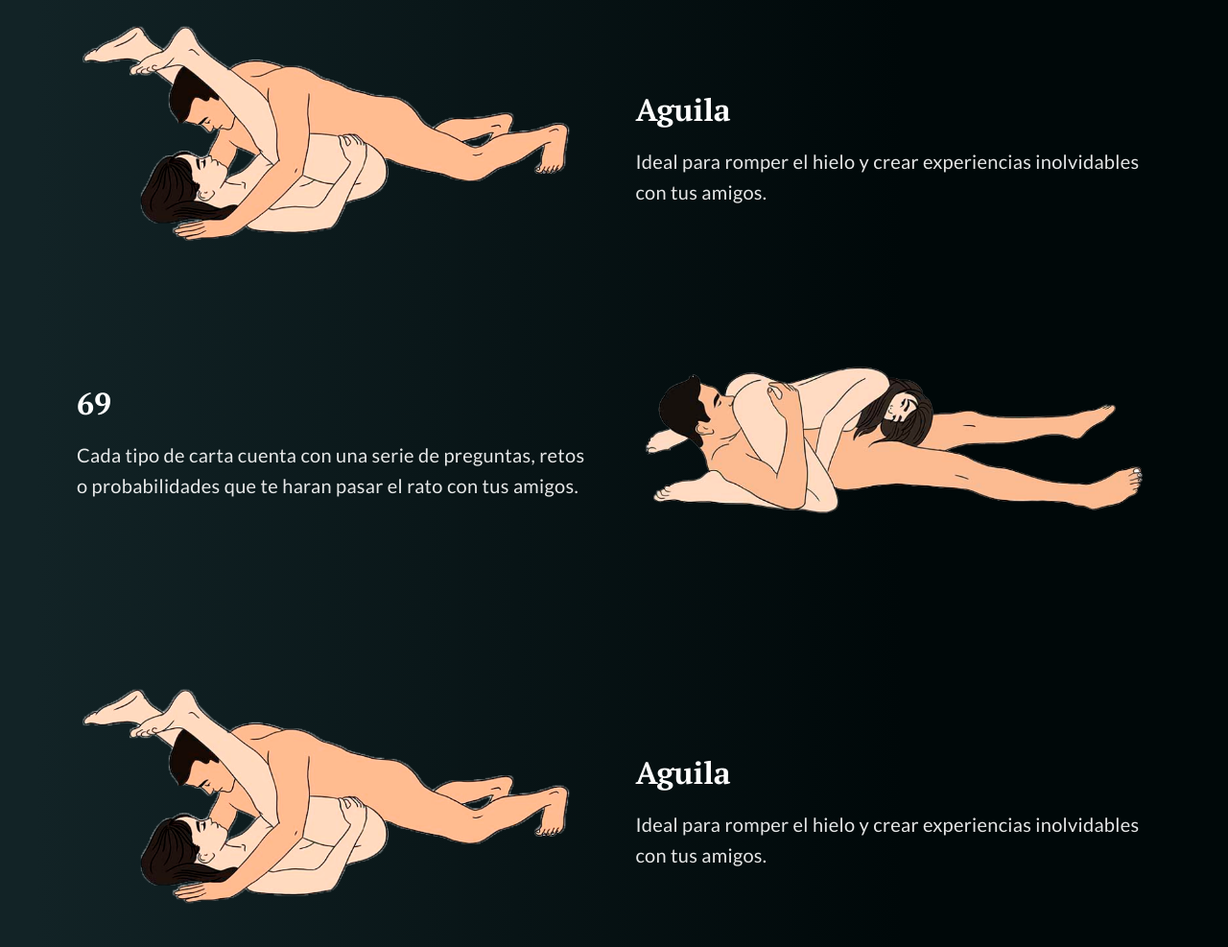
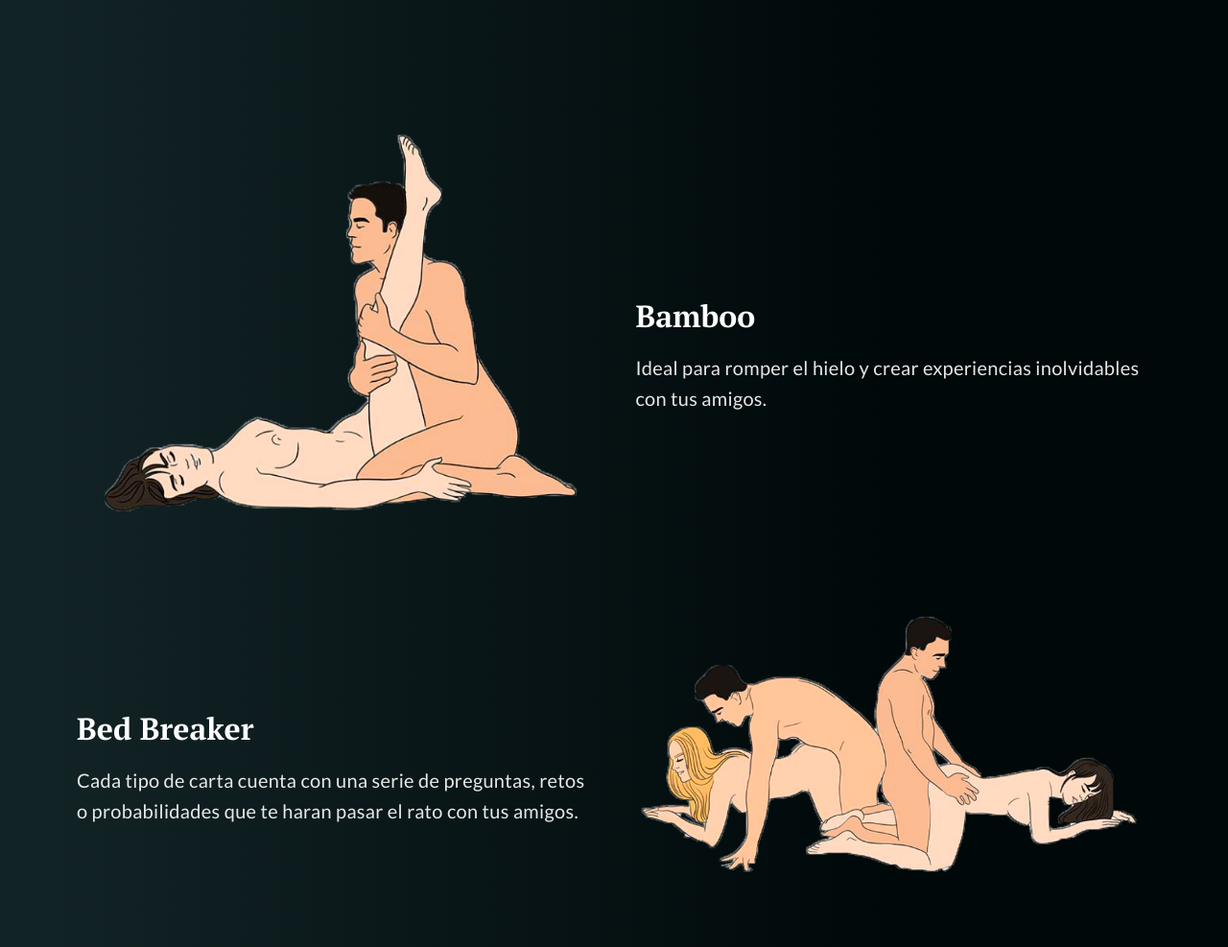
Before and after one commit to Moises898/Let-s-Drink, a plain HTML site: page Posiciones.html in a window 1280 px wide. Shown: the part 1876-2863 px from the top of the page at 96% size. Drawn offline with Linux system fonts and the light colour scheme.

Commit message:
Posiciones

```diff
--- a/Posiciones.html
+++ b/Posiciones.html
@@ -68,178 +68,178 @@
 
         <div class="row margin-bottom max-width-l">
           <div class="col-one-half middle">
-            <h3>69</h3>
+            <h3>Alfombra Mágica</h3>
             <p class="paragraph">Cada tipo de carta cuenta con una serie de preguntas, retos o probabilidades que te haran pasar el rato con tus amigos.</p>
           </div>
           <div class="col-one-half">
-            <img src="media/Posturas/69.PNG" alt="Editor">
+            <img src="media/Posturas/Alfombra Magica.PNG" alt="Editor">
           </div>
         </div>
         <div class="row max-width-l reverse-order">
           <div class="col-one-half">
-            <img  src="media/Posturas/Aguila.PNG" alt="Sketch">
+            <img  src="media/Posturas/Bamboo.PNG" alt="Sketch">
           </div>
           <div class="col-one-half middle">
-            <h3>Aguila</h3>
+            <h3>Bamboo</h3>
             <p class="paragraph">Ideal para romper el hielo y crear experiencias inolvidables con tus amigos.</p>
           </div>
         </div>
 
         <div class="row margin-bottom max-width-l">
           <div class="col-one-half middle">
-            <h3>69</h3>
+            <h3>Bed Breaker</h3>
             <p class="paragraph">Cada tipo de carta cuenta con una serie de preguntas, retos o probabilidades que te haran pasar el rato con tus amigos.</p>
           </div>
           <div class="col-one-half">
-            <img src="media/Posturas/69.PNG" alt="Editor">
+            <img src="media/Posturas/Bed Breaker.PNG" alt="Editor">
           </div>
         </div>
         <div class="row max-width-l reverse-order">
           <div class="col-one-half">
-            <img  src="media/Posturas/Aguila.PNG" alt="Sketch">
+            <img  src="media/Posturas/Cangrejo.PNG" alt="Sketch">
           </div>
           <div class="col-one-half middle">
-            <h3>Aguila</h3>
+            <h3>Cangrejo</h3>
             <p class="paragraph">Ideal para romper el hielo y crear experiencias inolvidables con tus amigos.</p>
           </div>
         </div>
 
         <div class="row margin-bottom max-width-l">
           <div class="col-one-half middle">
-            <h3>69</h3>
+            <h3>Destornillador</h3>
             <p class="paragraph">Cada tipo de carta cuenta con una serie de preguntas, retos o probabilidades que te haran pasar el rato con tus amigos.</p>
           </div>
           <div class="col-one-half">
-            <img src="media/Posturas/69.PNG" alt="Editor">
+            <img src="media/Posturas/Destornillador.PNG" alt="Editor">
           </div>
         </div>
 
         <div class="row max-width-l reverse-order">
           <div class="col-one-half">
-            <img  src="media/Posturas/Aguila.PNG" alt="Sketch">
+            <img  src="media/Posturas/Elefante.PNG" alt="Sketch">
           </div>
           <div class="col-one-half middle">
-            <h3>Aguila</h3>
+            <h3>Elefante</h3>
             <p class="paragraph">Ideal para romper el hielo y crear experiencias inolvidables con tus amigos.</p>
           </div>
         </div>
 
         <div class="row margin-bottom max-width-l">
           <div class="col-one-half middle">
-            <h3>69</h3>
+            <h3>La Vaquera</h3>
             <p class="paragraph">Cada tipo de carta cuenta con una serie de preguntas, retos o probabilidades que te haran pasar el rato con tus amigos.</p>
           </div>
           <div class="col-one-half">
-            <img src="media/Posturas/69.PNG" alt="Editor">
+            <img src="media/Posturas/La vaquera.PNG" alt="Editor">
           </div>
         </div>
 
         <div class="row max-width-l reverse-order">
           <div class="col-one-half">
-            <img  src="media/Posturas/Aguila.PNG" alt="Sketch">
+            <img  src="media/Posturas/La variante de Bostezar.PNG" alt="Sketch">
           </div>
           <div class="col-one-half middle">
-            <h3>Aguila</h3>
+            <h3>La variante de Bostezar</h3>
             <p class="paragraph">Ideal para romper el hielo y crear experiencias inolvidables con tus amigos.</p>
           </div>
         </div>
 
         <div class="row margin-bottom max-width-l">
           <div class="col-one-half middle">
-            <h3>69</h3>
+            <h3>Misionero</h3>
             <p class="paragraph">Cada tipo de carta cuenta con una serie de preguntas, retos o probabilidades que te haran pasar el rato con tus amigos.</p>
           </div>
           <div class="col-one-half">
-            <img src="media/Posturas/69.PNG" alt="Editor">
+            <img src="media/Posturas/Misionero.PNG" alt="Editor">
           </div>
         </div>
 
         <div class="row max-width-l reverse-order">
           <div class="col-one-half">
-            <img  src="media/Posturas/Aguila.PNG" alt="Sketch">
+            <img  src="media/Posturas/Nirvana.PNG" alt="Sketch">
           </div>
           <div class="col-one-half middle">
-            <h3>Aguila</h3>
+            <h3>Nirvana</h3>
             <p class="paragraph">Ideal para romper el hielo y crear experiencias inolvidables con tus amigos.</p>
           </div>
         </div>
 
         <div class="row margin-bottom max-width-l">
           <div class="col-one-half middle">
-            <h3>69</h3>
+            <h3>Perrito</h3>
             <p class="paragraph">Cada tipo de carta cuenta con una serie de preguntas, retos o probabilidades que te haran pasar el rato con tus amigos.</p>
           </div>
           <div class="col-one-half">
-            <img src="media/Posturas/69.PNG" alt="Editor">
+            <img src="media/Posturas/Perrito.PNG" alt="Editor">
           </div>
         </div>
 
         <div class="row max-width-l reverse-order">
           <div class="col-one-half">
-            <img  src="media/Posturas/Aguila.PNG" alt="Sketch">
+            <img  src="media/Posturas/Piernas Arriba.PNG" alt="Sketch">
           </div>
           <div class="col-one-half middle">
-            <h3>Aguila</h3>
+            <h3>Piernas Arriba</h3>
             <p class="paragraph">Ideal para romper el hielo y crear experiencias inolvidables con tus amigos.</p>
           </div>
         </div>
 
         <div class="row margin-bottom max-width-l">
           <div class="col-one-half middle">
-            <h3>69</h3>
+            <h3>Piscis</h3>
             <p class="paragraph">Cada tipo de carta cuenta con una serie de preguntas, retos o probabilidades que te haran pasar el rato con tus amigos.</p>
           </div>
           <div class="col-one-half">
-            <img src="media/Posturas/69.PNG" alt="Editor">
+            <img src="media/Posturas/Piscis.PNG" alt="Editor">
           </div>
         </div>
 
         <div class="row max-width-l reverse-order">
           <div class="col-one-half">
-            <img  src="media/Posturas/Aguila.PNG" alt="Sketch">
+            <img  src="media/Posturas/Porte.PNG" alt="Sketch">
           </div>
           <div class="col-one-half middle">
-            <h3>Aguila</h3>
+            <h3>Porte</h3>
             <p class="paragraph">Ideal para romper el hielo y crear experiencias inolvidables con tus amigos.</p>
           </div>
         </div>
 
         <div class="row margin-bottom max-width-l">
           <div class="col-one-half middle">
-            <h3>69</h3>
+            <h3>Postura G</h3>
             <p class="paragraph">Cada tipo de carta cuenta con una serie de preguntas, retos o probabilidades que te haran pasar el rato con tus amigos.</p>
           </div>
           <div class="col-one-half">
-            <img src="media/Posturas/69.PNG" alt="Editor">
+            <img src="media/Posturas/Postura G.PNG" alt="Editor">
           </div>
         </div>
 
         <div class="row max-width-l reverse-order">
           <div class="col-one-half">
-            <img  src="media/Posturas/Aguila.PNG" alt="Sketch">
+            <img  src="media/Posturas/Superman.PNG" alt="Sketch">
           </div>
           <div class="col-one-half middle">
-            <h3>Aguila</h3>
+            <h3>Superman</h3>
             <p class="paragraph">Ideal para romper el hielo y crear experiencias inolvidables con tus amigos.</p>
           </div>
         </div>
 
         <div class="row margin-bottom max-width-l">
           <div class="col-one-half middle">
-            <h3>69</h3>
+            <h3>Tijera</h3>
             <p class="paragraph">Cada tipo de carta cuenta con una serie de preguntas, retos o probabilidades que te haran pasar el rato con tus amigos.</p>
           </div>
           <div class="col-one-half">
-            <img src="media/Posturas/69.PNG" alt="Editor">
+            <img src="media/Posturas/Tijera.PNG" alt="Editor">
           </div>
         </div>
 
         <div class="row max-width-l reverse-order">
           <div class="col-one-half">
-            <img  src="media/Posturas/Aguila.PNG" alt="Sketch">
+            <img  src="media/Posturas/Vaquera Invertida.PNG" alt="Sketch">
           </div>
           <div class="col-one-half middle">
-            <h3>Aguila</h3>
+            <h3>Vaquera Invertida</h3>
             <p class="paragraph">Ideal para romper el hielo y crear experiencias inolvidables con tus amigos.</p>
           </div>
         </div>
```
